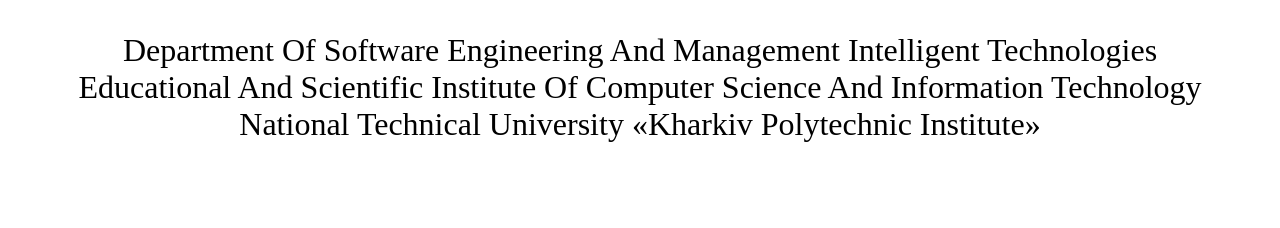
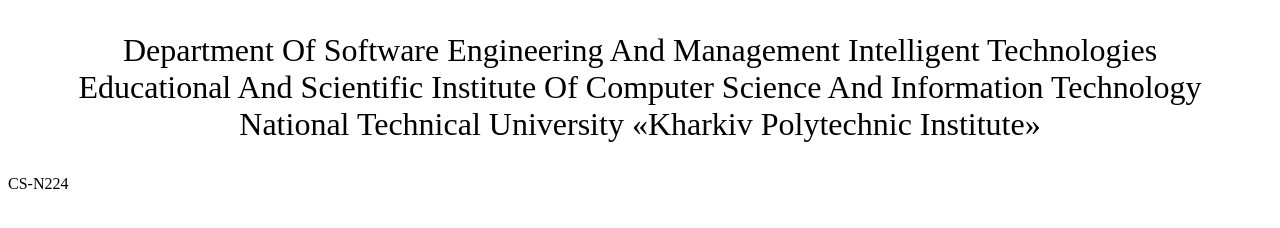
Before and after one commit to KKitsun/WebDev_Lab, a plain HTML site: page index.html in a window 1280 px wide. Drawn offline with Linux system fonts and the light colour scheme.

Commit message:
Update index.html
Changes in index.html

```diff
--- a/index.html
+++ b/index.html
@@ -12,6 +12,7 @@
         Educational and Scientific Institute of Computer Science and Information Technology <br>
         National Technical University «Kharkiv Polytechnic Institute»
         </p>
+        <p>CS-N224</p>
     </div>
 </body>
 </html>
```
